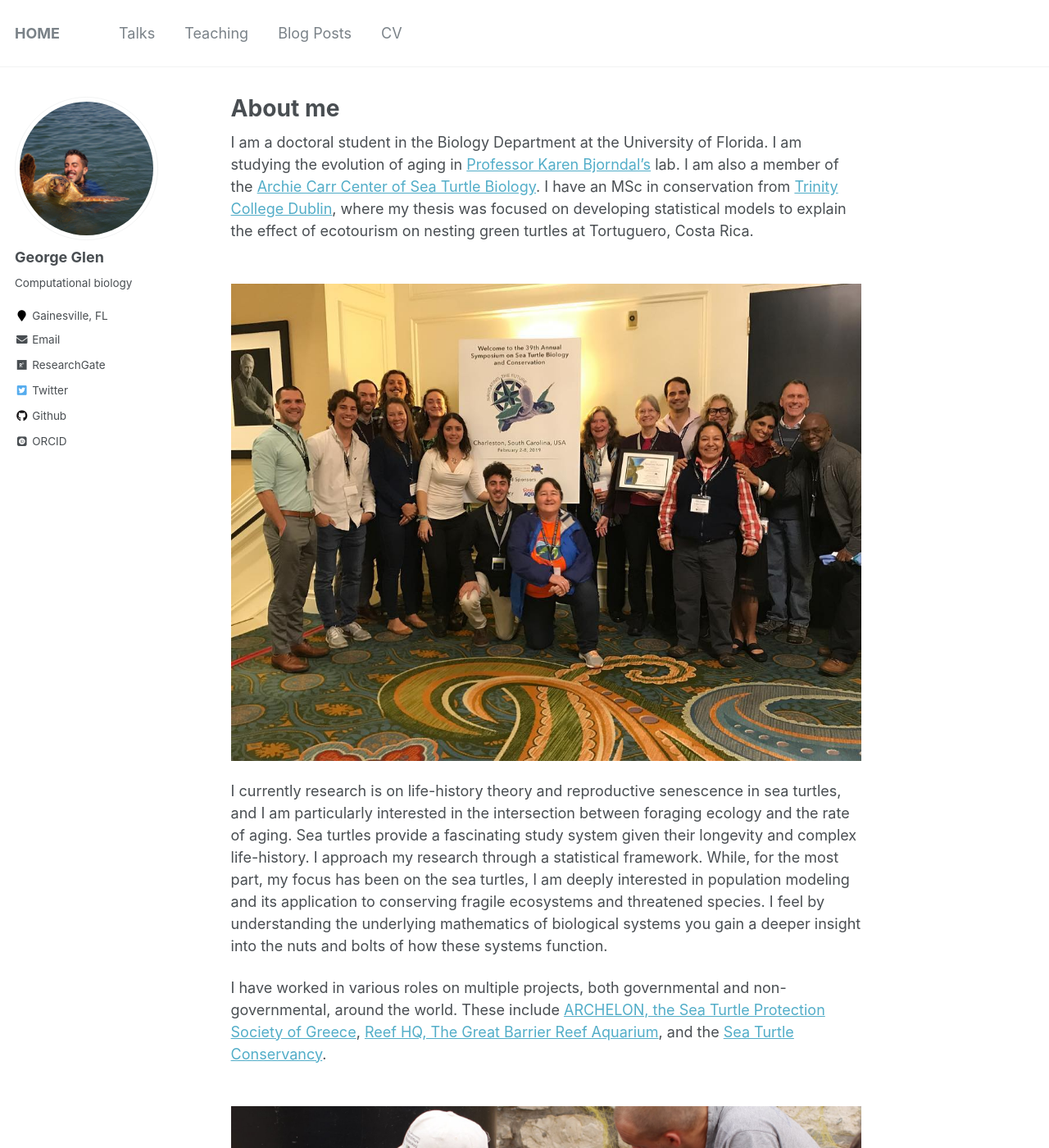
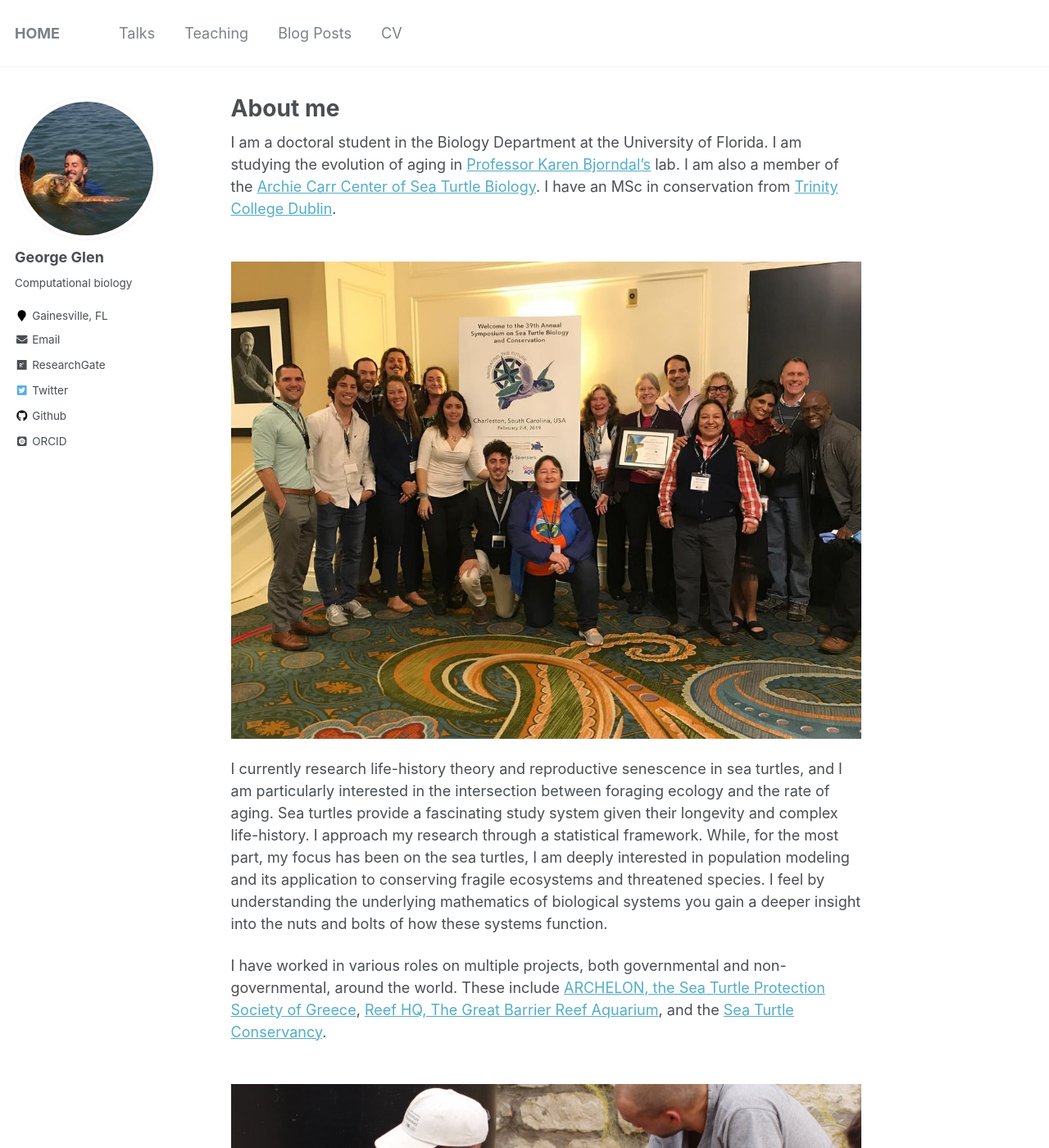
Before and after one commit to constantin-george/constantin-george.github.io, a Jekyll site: the page built from _pages/about.md, in a window 1280 px wide and 1400 px high. Shown: the whole window at 82% size. Built offline with Jekyll 4.4.1, drawn with Linux system fonts in a browser that asks for light colours; some web fonts are replaced.

Commit message:
Update about.md

```diff
--- a/_pages/about.md
+++ b/_pages/about.md
@@ -9,11 +9,11 @@ redirect_from:
 ---
 
 
-I am a doctoral student in the Biology Department at the University of Florida. I am studying the evolution of aging in [Professor Karen Bjorndal's](https://biology.ufl.edu/bjorndal/) lab. I am also a member of the [Archie Carr Center of Sea Turtle Biology](https://accstr.ufl.edu/). I have an MSc in conservation from [Trinity College Dublin](https://naturalscience.tcd.ie/postgraduate/msc-biodiversity/), where my thesis was focused on developing statistical models to explain the effect of ecotourism on nesting green turtles at Tortuguero, Costa Rica.
+I am a doctoral student in the Biology Department at the University of Florida. I am studying the evolution of aging in [Professor Karen Bjorndal's](https://biology.ufl.edu/bjorndal/) lab. I am also a member of the [Archie Carr Center of Sea Turtle Biology](https://accstr.ufl.edu/). I have an MSc in conservation from [Trinity College Dublin](https://naturalscience.tcd.ie/postgraduate/msc-biodiversity/).
 
 <br/><img src='/images/ISTS_charleston.png'>
 
-I currently research is on life-history theory and reproductive senescence in sea turtles, and I am particularly interested in the intersection between foraging ecology and the rate of aging. Sea turtles provide a fascinating study system given their longevity and complex life-history. I approach my research through a statistical framework. While, for the most part, my focus has been on the sea turtles, I am deeply interested in population modeling and its application to conserving fragile ecosystems and threatened species. I feel by understanding the underlying mathematics of biological systems you gain a deeper insight into the nuts and bolts of how these systems function.
+I currently research life-history theory and reproductive senescence in sea turtles, and I am particularly interested in the intersection between foraging ecology and the rate of aging. Sea turtles provide a fascinating study system given their longevity and complex life-history. I approach my research through a statistical framework. While, for the most part, my focus has been on the sea turtles, I am deeply interested in population modeling and its application to conserving fragile ecosystems and threatened species. I feel by understanding the underlying mathematics of biological systems you gain a deeper insight into the nuts and bolts of how these systems function.
 
 I have worked in various roles on multiple projects, both governmental and non-governmental, around the world. These include [ARCHELON, the Sea Turtle Protection Society of Greece](https://www.archelon.gr/index_eng.php), [Reef HQ, The Great Barrier Reef Aquarium](https://www.reefhq.com.au), and the [Sea Turtle Conservancy](https://conserveturtles.org).
 
```
